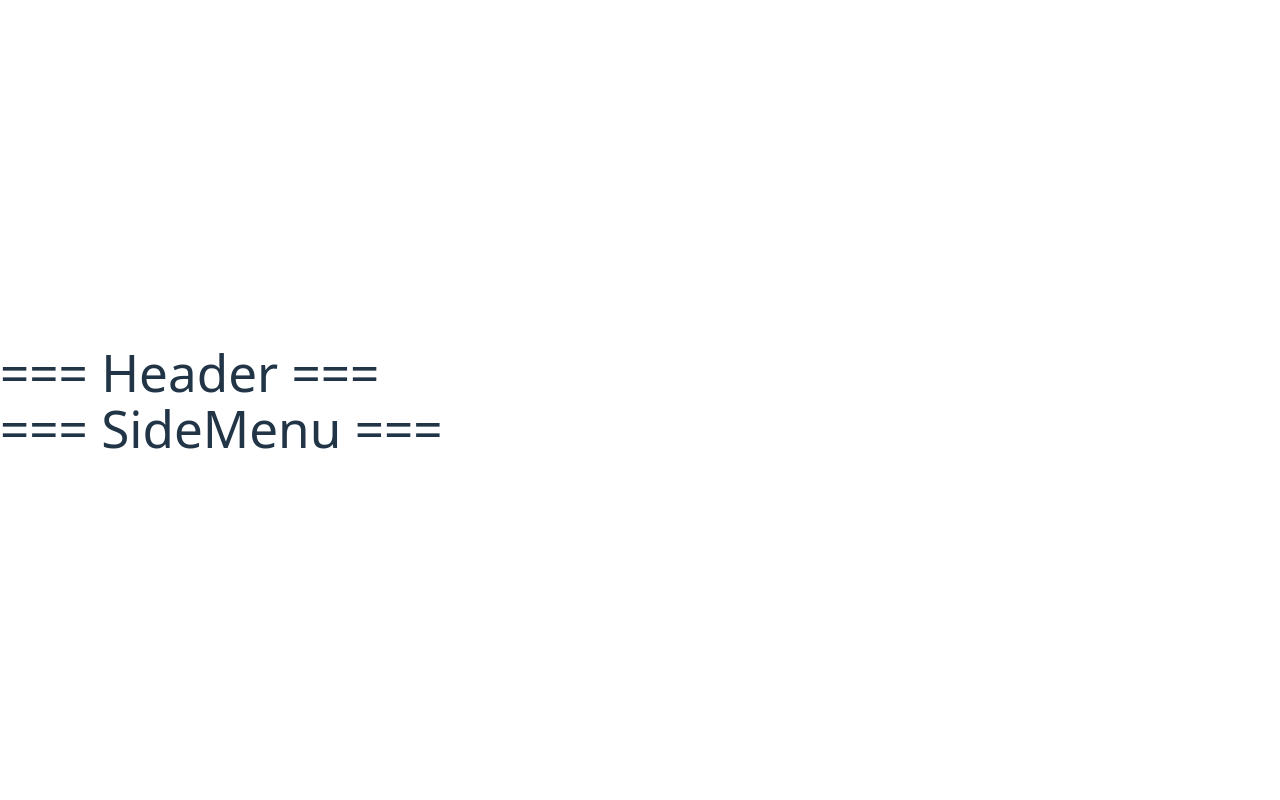
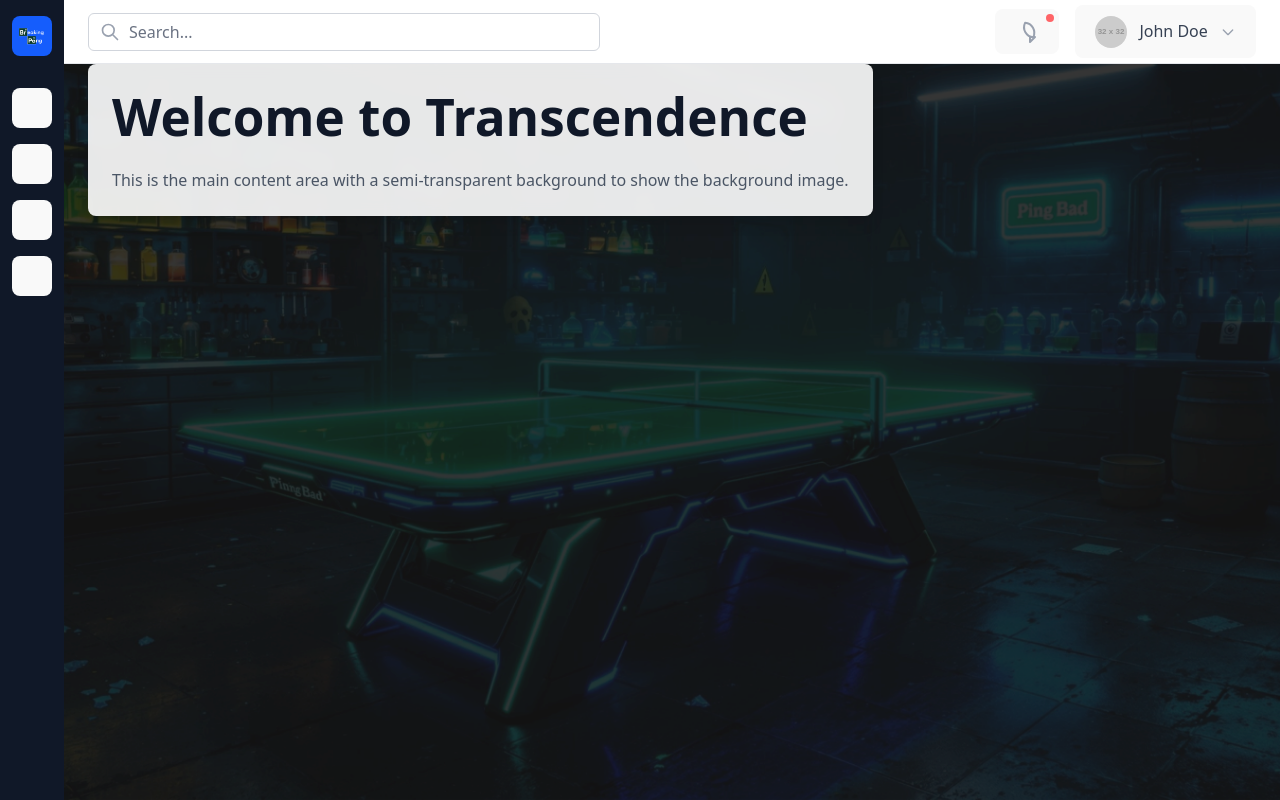
Before and after one commit to Serghini04/ft_transcendence, a React app in the folder app/frontend/: page / in a window 1280 px wide. Built offline with nearby package versions, Linux system fonts and the light colour scheme; the HTML template or start-up script is replaced by a standard one.

Commit message:
feat: add background image and logo to application layout

```diff
--- a/app/frontend/src/App.tsx
+++ b/app/frontend/src/App.tsx
@@ -2,12 +2,28 @@ import MyHeader from "./components/MyHeader";
 import SideMenu from "./components/SideMenu";
 
 function App() {
+  return (
+    <div className="relative min-h-screen">
+    <div
+      className="fixed inset-0 bg-[url('/bg.png')] bg-cover bg-center bg-no-repeat z-0"
+    />
 
-  return (
-    <div>
+
+      <SideMenu />
       <MyHeader />
-      <SideMenu />
-    </ div>
+
+      {/* Main content area */}
+      <main className="relative ml-16 pt-16 p-6 z-10">
+        <div className="max-w-7xl mx-auto">
+          <div className="bg-white/90 backdrop-blur-sm rounded-lg shadow-lg p-6">
+            <h1 className="text-2xl font-bold text-gray-900 mb-6">Welcome to Transcendence</h1>
+            <p className="text-gray-600">
+              This is the main content area with a semi-transparent background to show the background image.
+            </p>
+          </div>
+        </div>
+      </main>
+    </div>
   );
 }
 
--- a/app/frontend/src/components/MyHeader.tsx
+++ b/app/frontend/src/components/MyHeader.tsx
@@ -1,7 +1,48 @@
 export default function MyHeader() {
     return (
-        <div>
-            <h1> === Header === </h1>
+        <div className="fixed top-0 left-16 right-0 h-16 bg-white border-b border-gray-200 flex items-center justify-between px-6 z-10">
+            {/* Search Bar */}
+            <div className="flex-1 max-w-lg">
+                <div className="relative">
+                    <div className="absolute inset-y-0 left-0 pl-3 flex items-center pointer-events-none">
+                        <svg className="h-5 w-5 text-gray-400" fill="none" stroke="currentColor" viewBox="0 0 24 24">
+                            <path strokeLinecap="round" strokeLinejoin="round" strokeWidth={2} d="M21 21l-6-6m2-5a7 7 0 11-14 0 7 7 0 0114 0z" />
+                        </svg>
+                    </div>
+                    <input
+                        type="text"
+                        className="block w-full pl-10 pr-3 py-2 border border-gray-300 rounded-md leading-5 bg-white placeholder-gray-500 focus:outline-none focus:placeholder-gray-400 focus:ring-1 focus:ring-blue-500 focus:border-blue-500"
+                        placeholder="Search..."
+                    />
+                </div>
+            </div>
+
+            {/* Right side - Notifications and User */}
+            <div className="flex items-center space-x-4">
+                {/* Notifications */}
+                <button className="relative p-2 text-gray-400 hover:text-gray-500 focus:outline-none focus:text-gray-500">
+                    <svg className="h-6 w-6" fill="none" stroke="currentColor" viewBox="0 0 24 24">
+                        <path strokeLinecap="round" strokeLinejoin="round" strokeWidth={2} d="M15 17h5l-5 5v-5zM10.07 2.82a10 10 0 0 1 8.2 14.36 10 10 0 0 1-8.2-14.36z" />
+                    </svg>
+                    {/* Notification badge */}
+                    <span className="absolute top-1 right-1 block h-2 w-2 rounded-full bg-red-400"></span>
+                </button>
+
+                {/* User Profile */}
+                <div className="flex items-center space-x-3">
+                    <button className="flex items-center space-x-3 text-sm rounded-full focus:outline-none focus:ring-2 focus:ring-offset-2 focus:ring-blue-500">
+                        <img
+                            className="h-8 w-8 rounded-full object-cover"
+                            src="https://via.placeholder.com/32x32/4F46E5/FFFFFF?text=U"
+                            alt="User avatar"
+                        />
+                        <span className="text-gray-700 font-medium">John Doe</span>
+                        <svg className="h-4 w-4 text-gray-400" fill="none" stroke="currentColor" viewBox="0 0 24 24">
+                            <path strokeLinecap="round" strokeLinejoin="round" strokeWidth={2} d="M19 9l-7 7-7-7" />
+                        </svg>
+                    </button>
+                </div>
+            </div>
         </div>
     );
 }
--- a/app/frontend/src/components/SideMenu.tsx
+++ b/app/frontend/src/components/SideMenu.tsx
@@ -1,8 +1,49 @@
 
 export default function SideMenu() {
     return (
-        <div>
-            <h1> === SideMenu === </h1>
+        <div className="fixed left-0 top-0 h-full w-16 bg-gray-900 flex flex-col items-center py-4 z-10">
+            {/* Logo */}
+            <div className="mb-8">
+                <div className="w-10 h-10 bg-blue-600 rounded-lg flex items-center justify-center overflow-hidden">
+                    <img
+                        src="/logo.png"
+                        alt="Logo"
+                        className="w-8 h-8 object-contain"
+                    />
+                </div>
+            </div>
+
+            {/* Navigation Icons */}
+            <nav className="flex flex-col space-y-4 flex-1">
+                {/* Home */}
+                <button className="w-10 h-10 bg-gray-700 hover:bg-gray-600 rounded-lg flex items-center justify-center transition-colors">
+                    <svg className="w-6 h-6 text-gray-300" fill="none" stroke="currentColor" viewBox="0 0 24 24">
+                        <path strokeLinecap="round" strokeLinejoin="round" strokeWidth={2} d="M3 12l2-2m0 0l7-7 7 7M5 10v10a1 1 0 001 1h3m10-11l2 2m-2-2v10a1 1 0 01-1 1h-3m-6 0a1 1 0 001-1v-4a1 1 0 011-1h2a1 1 0 011 1v4a1 1 0 001 1m-6 0h6" />
+                    </svg>
+                </button>
+
+                {/* Chat */}
+                <button className="w-10 h-10 bg-gray-700 hover:bg-gray-600 rounded-lg flex items-center justify-center transition-colors">
+                    <svg className="w-6 h-6 text-gray-300" fill="none" stroke="currentColor" viewBox="0 0 24 24">
+                        <path strokeLinecap="round" strokeLinejoin="round" strokeWidth={2} d="M8 12h.01M12 12h.01M16 12h.01M21 12c0 4.418-4.03 8-9 8a9.863 9.863 0 01-4.255-.949L3 20l1.395-3.72C3.512 15.042 3 13.574 3 12c0-4.418 4.03-8 9-8s9 3.582 9 8z" />
+                    </svg>
+                </button>
+
+                {/* Game */}
+                <button className="w-10 h-10 bg-gray-700 hover:bg-gray-600 rounded-lg flex items-center justify-center transition-colors">
+                    <svg className="w-6 h-6 text-gray-300" fill="none" stroke="currentColor" viewBox="0 0 24 24">
+                        <path strokeLinecap="round" strokeLinejoin="round" strokeWidth={2} d="M11 4a2 2 0 114 0v1a1 1 0 001 1h3a1 1 0 011 1v3a1 1 0 01-1 1h-1a2 2 0 100 4h1a1 1 0 011 1v3a1 1 0 01-1 1h-3a1 1 0 01-1-1v-1a2 2 0 10-4 0v1a1 1 0 01-1 1H7a1 1 0 01-1-1v-3a1 1 0 011-1h1a2 2 0 100-4H7a1 1 0 01-1-1V7a1 1 0 011-1h3a1 1 0 001-1V4z" />
+                    </svg>
+                </button>
+
+                {/* Settings */}
+                <button className="w-10 h-10 bg-gray-700 hover:bg-gray-600 rounded-lg flex items-center justify-center transition-colors">
+                    <svg className="w-6 h-6 text-gray-300" fill="none" stroke="currentColor" viewBox="0 0 24 24">
+                        <path strokeLinecap="round" strokeLinejoin="round" strokeWidth={2} d="M10.325 4.317c.426-1.756 2.924-1.756 3.35 0a1.724 1.724 0 002.573 1.066c1.543-.94 3.31.826 2.37 2.37a1.724 1.724 0 001.065 2.572c1.756.426 1.756 2.924 0 3.35a1.724 1.724 0 00-1.066 2.573c.94 1.543-.826 3.31-2.37 2.37a1.724 1.724 0 00-2.572 1.065c-.426 1.756-2.924 1.756-3.35 0a1.724 1.724 0 00-2.573-1.066c-1.543.94-3.31-.826-2.37-2.37a1.724 1.724 0 00-1.065-2.572c-1.756-.426-1.756-2.924 0-3.35a1.724 1.724 0 001.066-2.573c-.94-1.543.826-3.31 2.37-2.37.996.608 2.296.07 2.572-1.065z" />
+                        <path strokeLinecap="round" strokeLinejoin="round" strokeWidth={2} d="M15 12a3 3 0 11-6 0 3 3 0 016 0z" />
+                    </svg>
+                </button>
+            </nav>
         </div>
     );
 }
```
Also changed, not shown: app/frontend/public/bg.png (added), app/frontend/public/logo.png (added).
